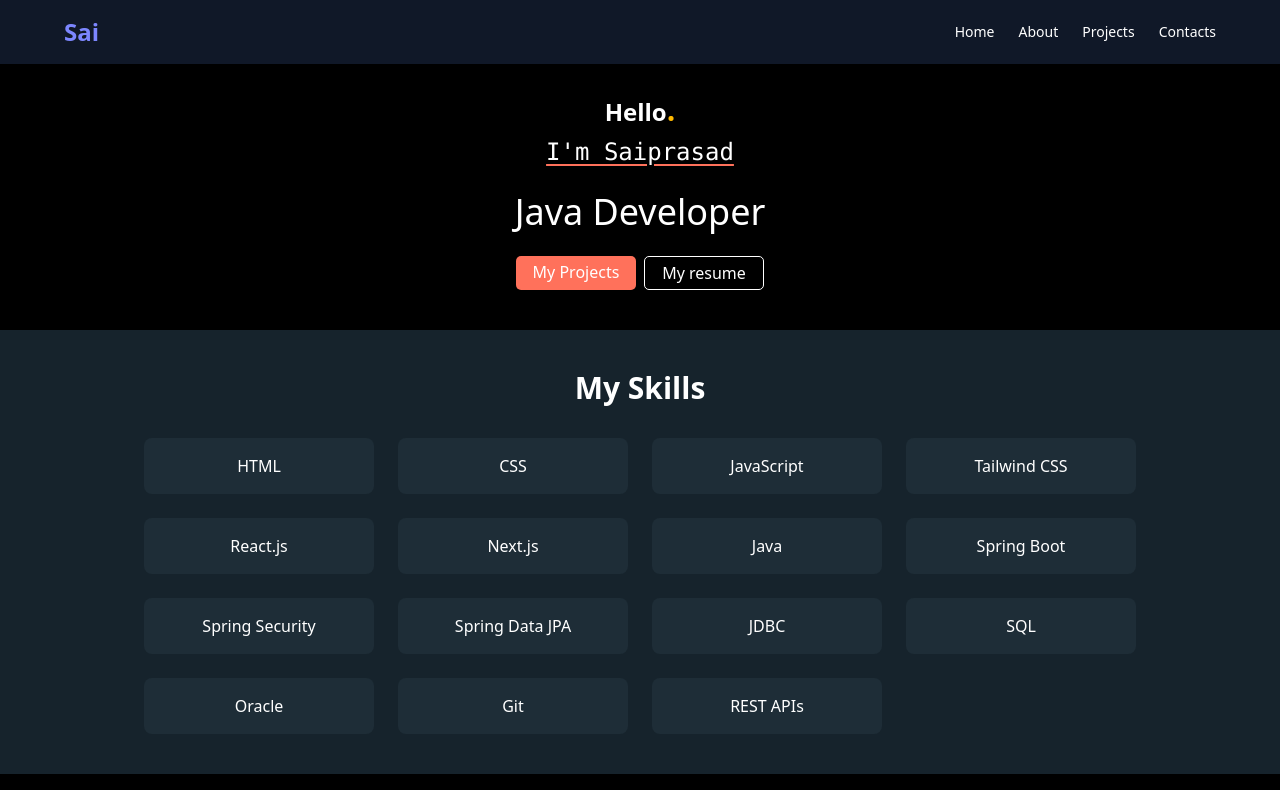
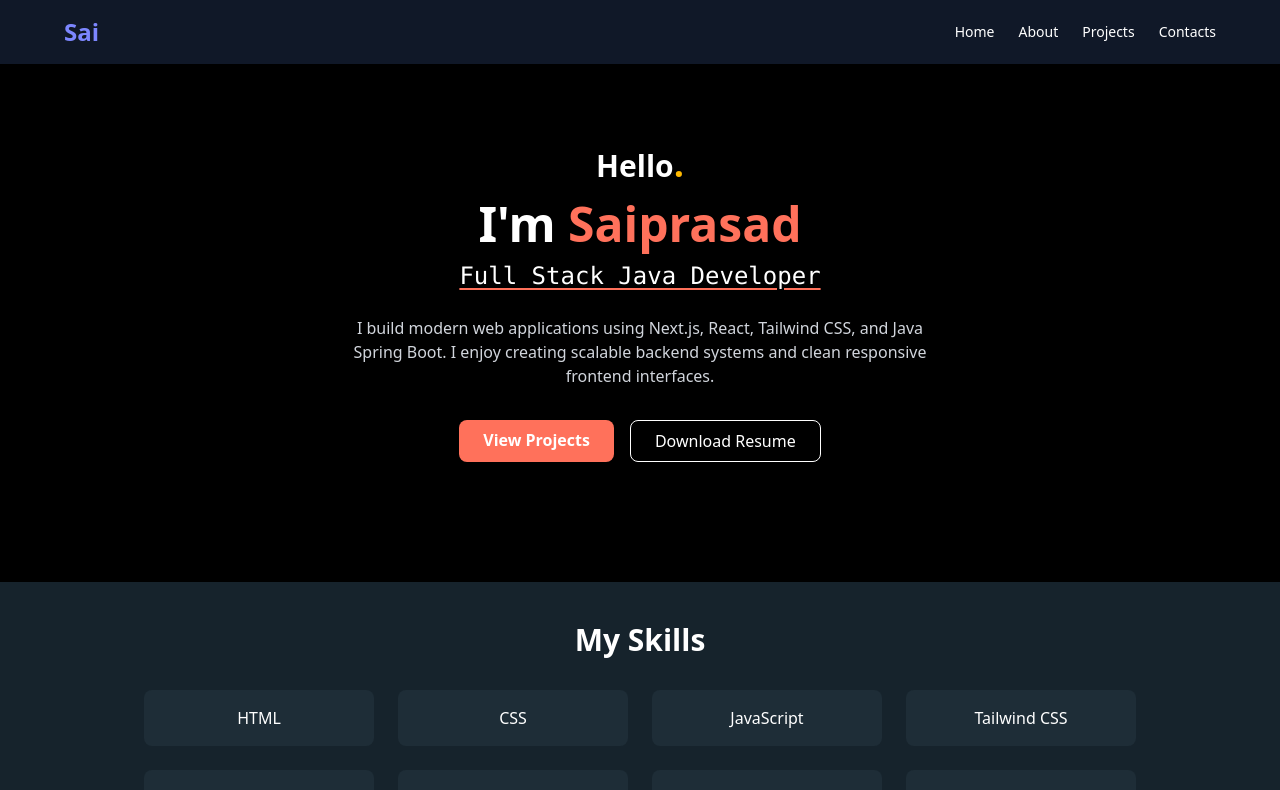
Before and after one commit to saikingalgulwad/portfolio, a Next.js app: page / in a window 1280 px wide. Shown: the top 790 px of the page. Built offline with nearby package versions, Linux system fonts and the light colour scheme.

Commit message:
Rename Hreo component to Hero and update content

```diff
--- a/app/components/Hreo.js
+++ b/app/components/Hreo.js
@@ -1,23 +1,53 @@
-import Image from 'next/image'
-import Link from 'next/link'
-import React from 'react'
+import Link from "next/link";
+import React from "react";
 
+function Hero() {
+  return (
+    <main className="text-white py-20">
 
+      <div className="max-w-4xl mx-auto text-center px-4">
 
-function Hreo() {
-  return (
-   <main>
-    <div className='mt-3'>
-    <h2 className='text-white text-center text-2xl font-bold mt-7 mb-2'>Hello<span className='text-3xl text-amber-400'>.</span></h2>
-    <h3 className='text-white font-mono text-center text-2xl underline decoration-[#ff715b] underline-offset-4'>I'm Saiprasad</h3>
-    <h2 className='text-white text-center text-4xl m-6'>Java Developer</h2>
-    <div className='flex gap-2 justify-center-safe'>
-    <Link className='text-white bg-[#ff715b] inline-block w-[120px] text-center p-1 rounded-[5px]' href={'/projects'}>My Projects</Link>
-  <Link className='text-white inline-block w-[120px] text-center p-1 rounded-[5px] border-white border-1 ' href={'/sai.pdf'} download={'/sai.pdf'}> My resume</Link>
-        </div></div>
+        <h2 className="text-3xl font-bold">
+          Hello<span className="text-amber-400 text-4xl">.</span>
+        </h2>
 
-   </main>
-  )
+        <h1 className="text-5xl font-bold mt-4">
+          I'm <span className="text-[#ff715b]">Saiprasad</span>
+        </h1>
+
+        <h3 className="text-2xl mt-3 font-mono underline decoration-[#ff715b] underline-offset-4">
+          Full Stack Java Developer
+        </h3>
+
+        <p className="mt-6 text-gray-300 max-w-xl mx-auto">
+          I build modern web applications using Next.js, React, Tailwind CSS,
+          and Java Spring Boot. I enjoy creating scalable backend systems and
+          clean responsive frontend interfaces.
+        </p>
+
+        <div className="flex justify-center gap-4 mt-8">
+
+          <Link
+            href="/projects"
+            className="bg-[#ff715b] px-6 py-2 rounded-lg font-semibold hover:bg-[#ff5a40]"
+          >
+            View Projects
+          </Link>
+
+          <Link
+            href="/sai.pdf"
+            className="border border-white px-6 py-2 rounded-lg hover:bg-white hover:text-black transition"
+            download
+          >
+            Download Resume
+          </Link>
+
+        </div>
+
+      </div>
+
+    </main>
+  );
 }
 
-export default Hreo
+export default Hero;
```
